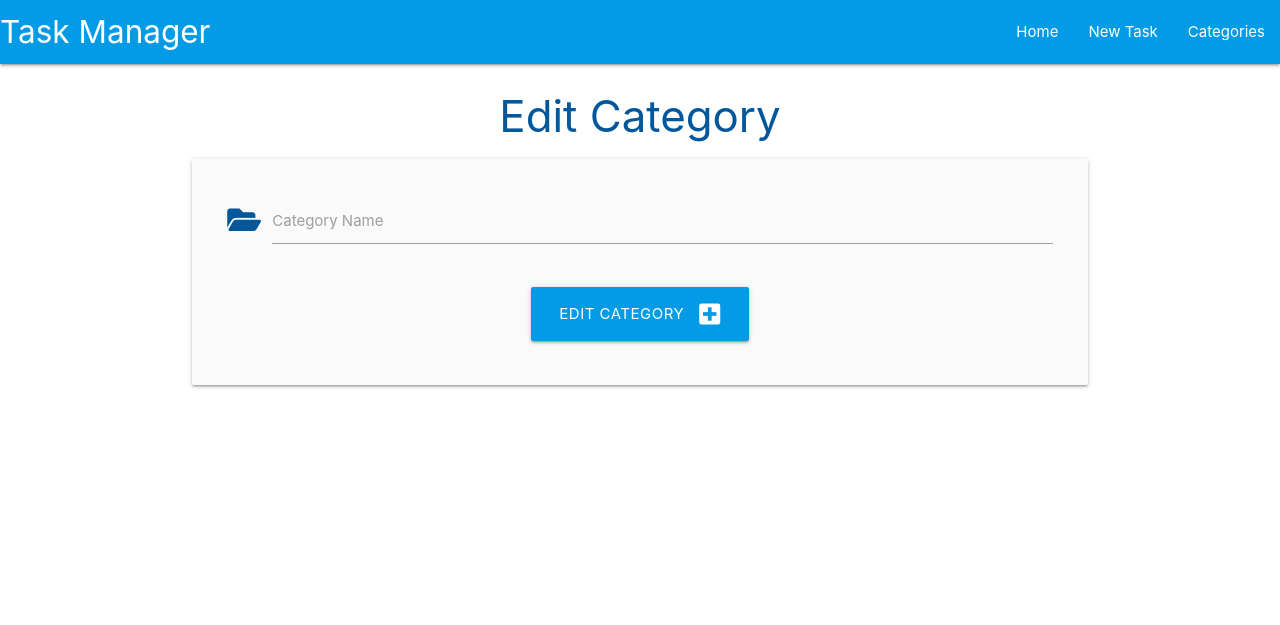
After one commit to Drennan98/Task_Manager3, a Flask app: template taskmanager/templates/edit_category.html in a window 1280 px wide. The commit adds this page. Shown: the top 625 px of the page. Run offline with Flask 2, Linux system fonts and the light colour scheme; the template is opened without the code that fills it, so the values that code supplies are empty; parts of the project's set-up code (start-up, migrations or seed data) failed here and were passed over.

Commit message:
Add more CRUD

```diff
--- a/taskmanager/templates/categories.html
+++ b/taskmanager/templates/categories.html
@@ -21,14 +21,13 @@
           I am convenient because I require little markup to use effectively.</p>
         </div>
         <div class="card-action">
-          <a href="#" class="btn green accent-4">Edit</a>
+          <a href="{{ url_for('edit_category', category_id=category.id) }}" class="btn green accent-4">Edit</a>
           <a href="#" class="btn red">Delete</a>
         </div>
       </div>
       {% endfor %}
     </div>
   </div>
-
 </div>
 
 {% endblock %}
--- /dev/null
+++ b/taskmanager/templates/edit_category.html
@@ -0,0 +1,27 @@
+{% extends "base.html" %}
+{% block content %}
+
+<h3 class="light-blue-text text-darken-4 center-align">Edit Category</h3>
+
+<div class="row card-panel grey lighten-5">
+    <form class="col s12" method="POST" action="{{ url_for('edit_category', category_id=category.id) }}">
+        <!-- category name -->
+        <div class="row">
+            <div class="input-field col s12">
+                <i class="fas fa-folder-open prefix light-blue-text text-darken-4"></i>
+                <input id="category_name" name="category_name" value="{{ category.category_name }}"minlength="3" maxlength="25" type="text" class="validate" required>
+                <label for="category_name">Category Name</label>
+            </div>
+        </div>
+        <!-- submit button -->
+        <div class="row">
+            <div class="col s12 center-align">
+                <button type="submit" class="btn-large light-blue darken-1">
+                    Edit Category <i class="fas fa-plus-square right"></i>
+                </button>
+            </div>
+        </div>
+    </form>
+</div>
+
+{% endblock %}
```
Also changed, not shown: taskmanager/routes.py (+9 -0 lines).
